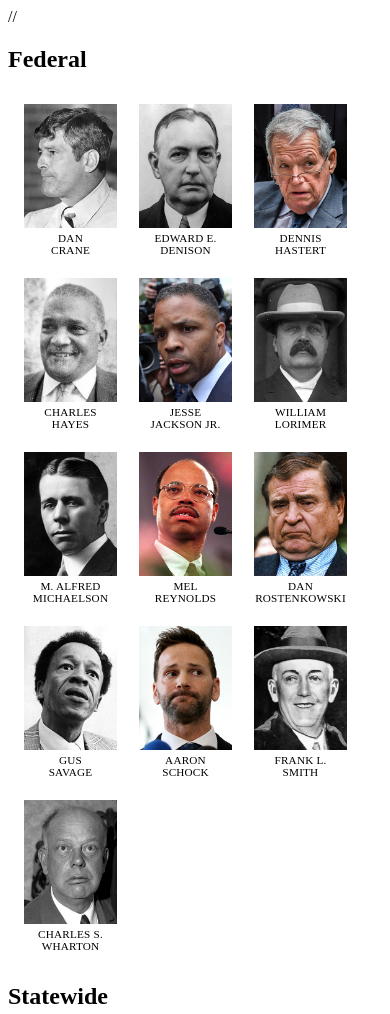
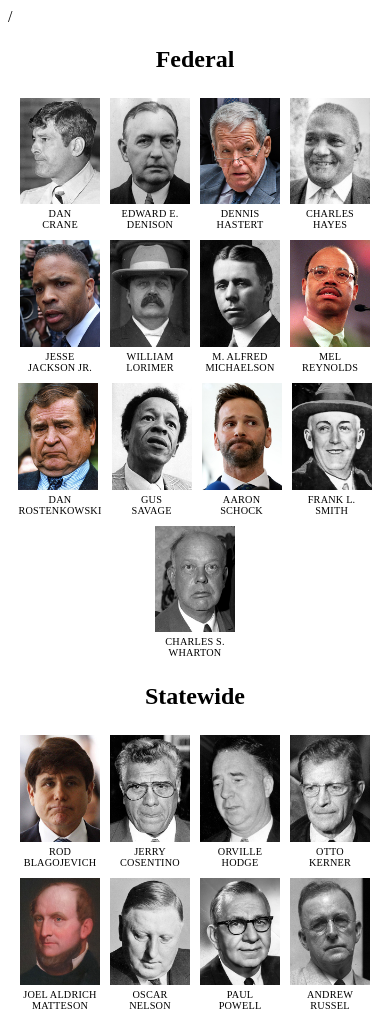
Before and after one commit to krumorechicagotribune/politics-chicago, a plain HTML site: page index.html in a window 390 px wide. Shown: the top 1014 px of the page. Drawn offline with Linux system fonts and the light colour scheme.

Commit message:
4-up mobile

```diff
--- a/index.html
+++ b/index.html
@@ -45,17 +45,28 @@
             opacity: .75;
         }
 
-        @media (max-width:550px) {
+        @media (max-width:450px) {
             .pol-grid .flex-container {
-                margin: 0 5px;
+                justify-content: center;
+                margin: 0 0 10px 0;
             }
 
+
             .pol-grid .flex-items {
-                padding: 11px;
+                padding: 5px 5px;
             }
 
             .pol-grid img {
-                width: 93px;
+                width: 80px;
+            }
+
+            .pol-grid h2 {
+                text-align: center;
+            }
+
+            .pol-grid p {
+                font-size: .64em;
+
             }
 
         }
@@ -69,7 +80,7 @@
 </head>
 
 <body>
-    //
+    /
     <!-- <i>For testing only: Last updated 8/21/24 12:07 CT</i> -->
     <div class="pol-grid">
         <h2>Federal</h2>
```
